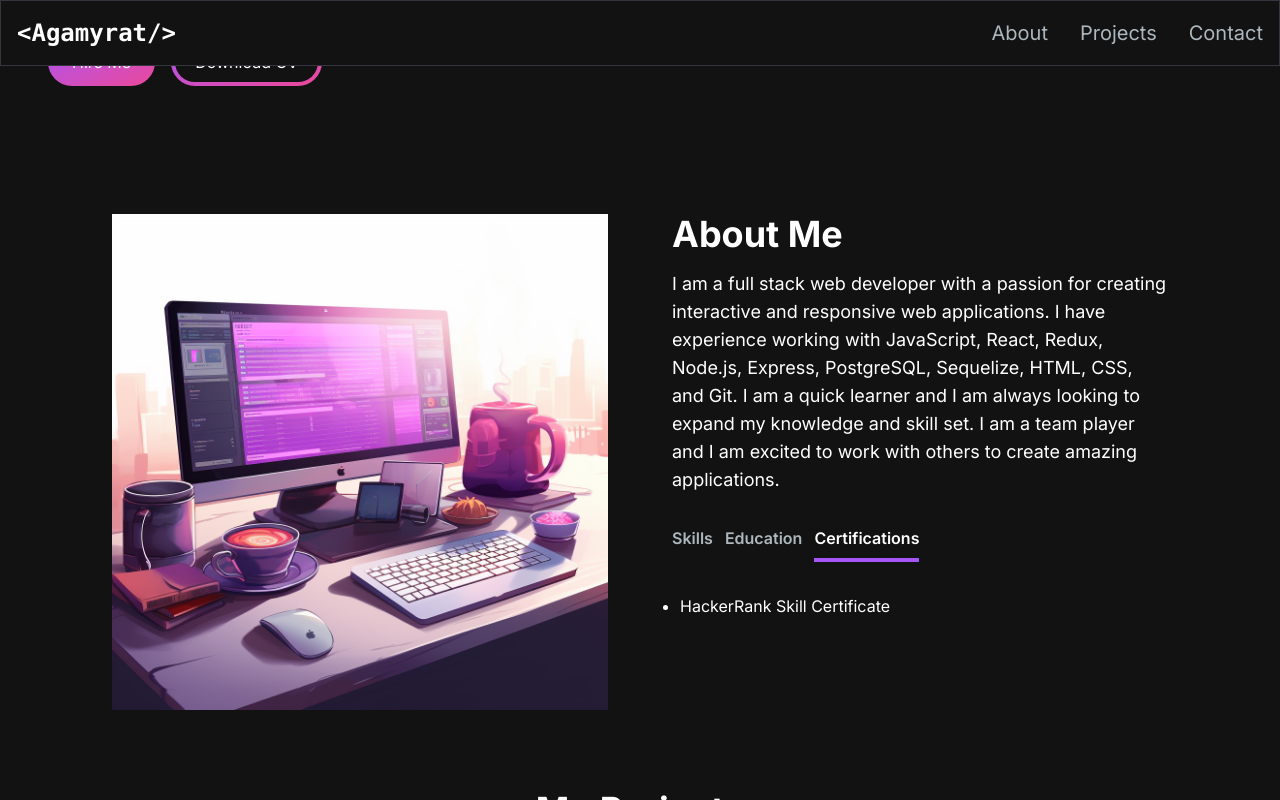
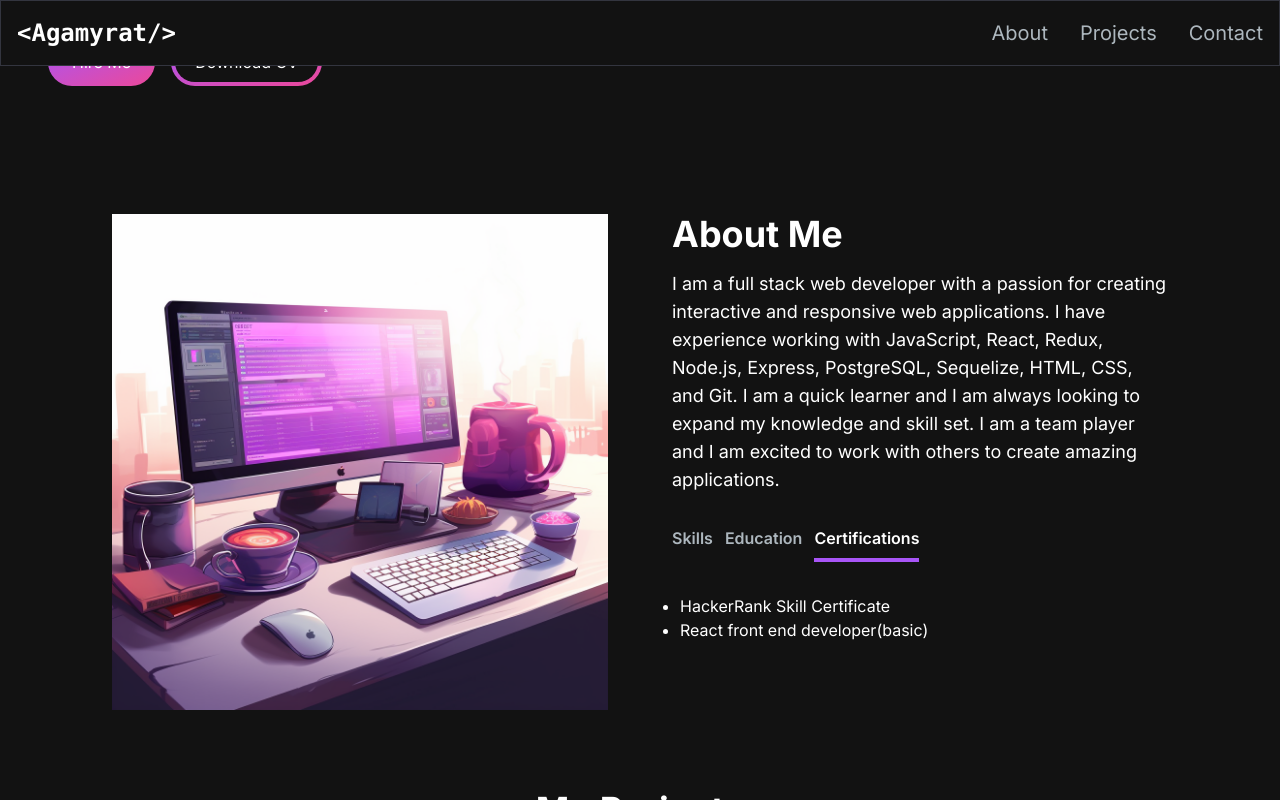
Before and after one commit to agamyrat301/nextjs_portfolio, a Next.js app: page / in a window 1280 px wide. Both pictures are taken after a click on the button "Certifications". Shown: the part 650-1450 px from the top of the page. Built offline with nearby package versions, Linux system fonts and the light colour scheme.

Commit message:
one achievement added

```diff
--- a/src/app/components/AboutSection.jsx
+++ b/src/app/components/AboutSection.jsx
@@ -40,6 +40,9 @@ const TAB_DATA = [
       <ul className="list-disc pl-2">
         <li>
           <a href="https://www.hackerrank.com/certificates/2cf740b6955f">HackerRank Skill Certificate</a>
+        </li>
+        <li>
+          <a href="https://www.hackerrank.com/certificates/d2a71bcb4b1a">React front end developer(basic)</a>
         </li>
       </ul>
     ),
```
